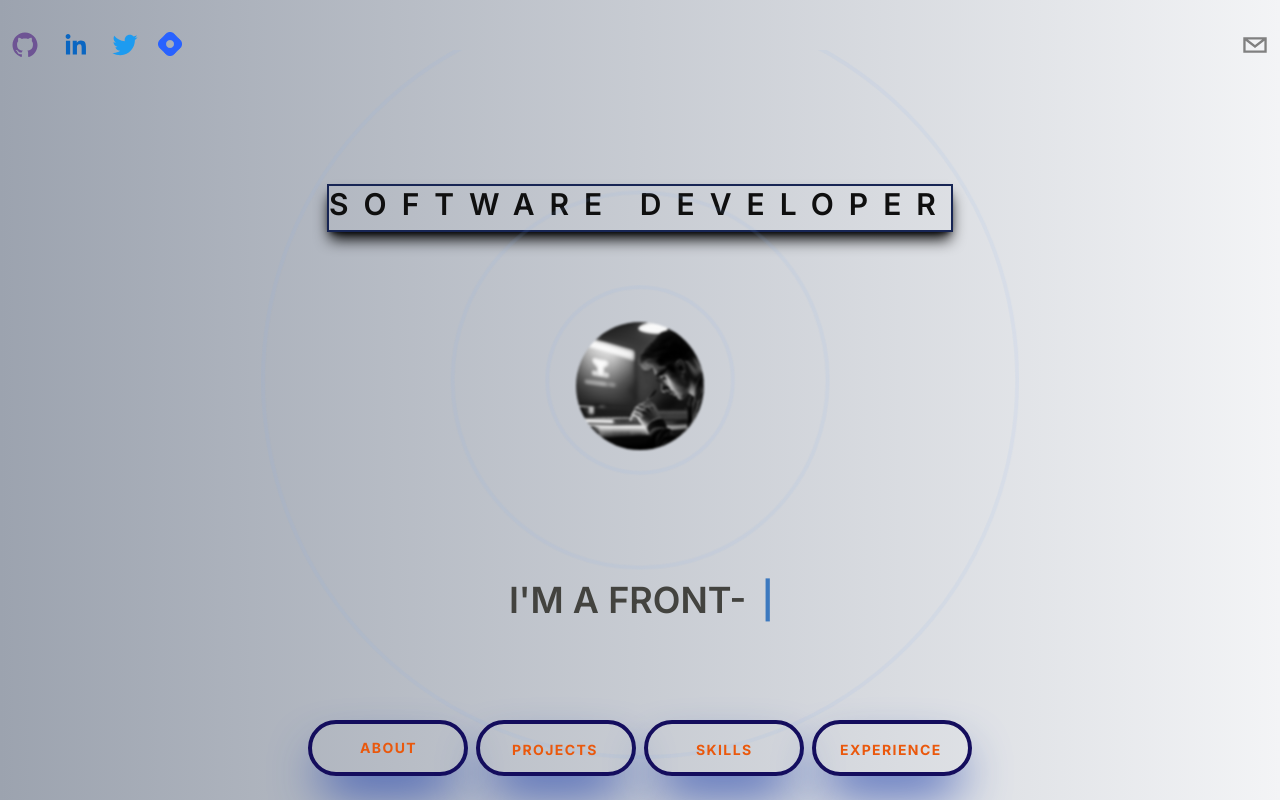
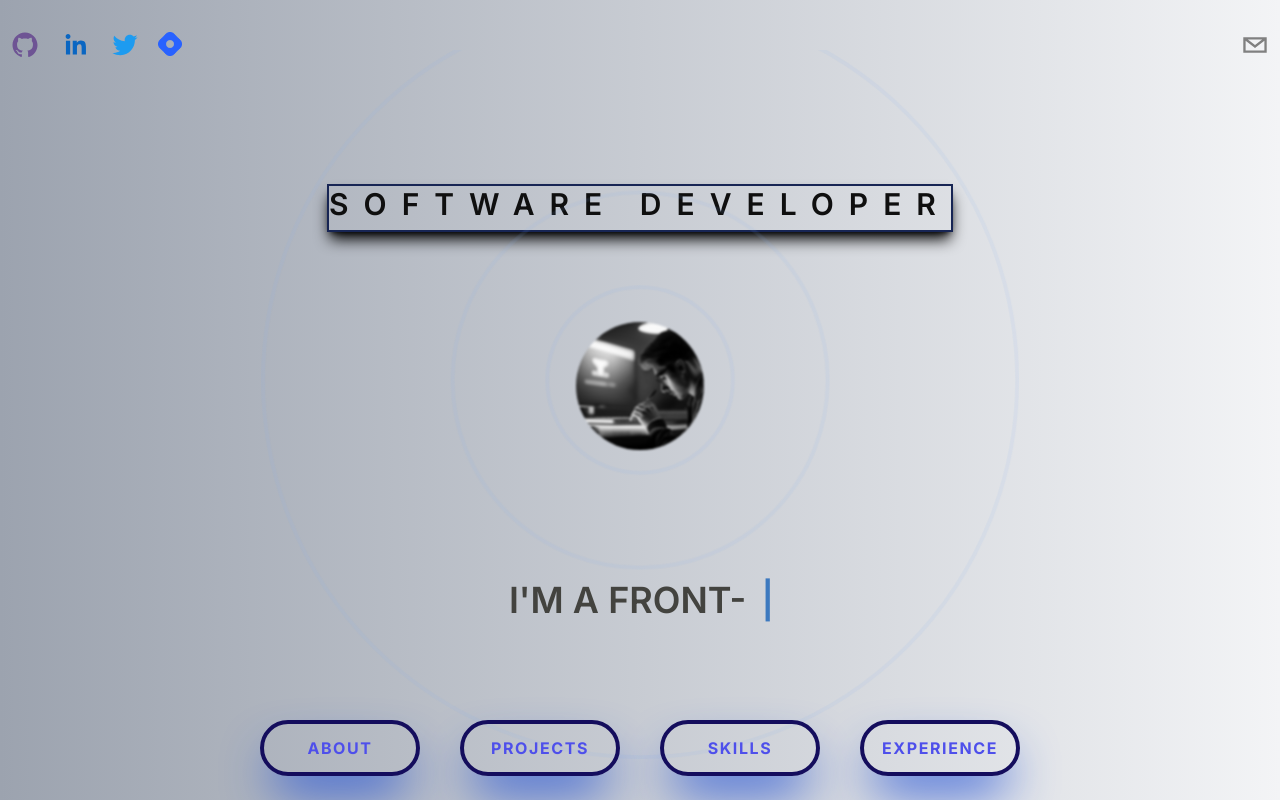
Before and after one commit to yashasvishukla127/portfolio-2ndtime, a Next.js app: page / in a window 1280 px wide. Shown: the top 800 px of the page. Built offline with nearby package versions, Linux system fonts and the light colour scheme.

Commit message:
button (hero) changed -color - applied mtion

```diff
--- a/app/globals.css
+++ b/app/globals.css
@@ -4,9 +4,7 @@
 
 @layer components{
     .heroButton{
-      @apply  px-6 py-4 border-4 font-bold text-base border-[#140d5d] rounded-full uppercase text-sm tracking-widest
-      text-[#394149] transition-all hover:border-[#140d5d]/40 hover:text-[#F7AB0A]/40
-
-
+      @apply  px-6 py-4 border-4 font-bold text-base border-[#140d5d] rounded-full uppercase  tracking-widest
+       transition-all  flex items-center justify-center
     }
   }
--- a/components/Hero.tsx
+++ b/components/Hero.tsx
@@ -3,6 +3,7 @@ import React from 'react'
 import { Cursor ,useTypewriter } from 'react-simple-typewriter'
 import Link from 'next/link'
 import Image from 'next/image'
+import {motion} from 'framer-motion'
 
 import BackgroundCircles from './BackgroundCircles'
 import clgstudent from '@/public/clgStuDe.jpg'
@@ -42,31 +43,64 @@ const Hero = (props: Props) => {
             </h2>
 
                                                 {/* these button changes are in GLOBALL.CSS  */}
-            <div className='pt-5 translate-y-40 text-[#8bb2c5] flex space-x-2'>
-                    <Link href= '#about'>   <button className='heroButton shadow-blue-800 shadow-2xl items-center before:ease relative flex h-14 w-40  overflow-hidden border-6
-                     bg-transparent font-bold text-orange-600 shadow-2xl transition-all duration-300 before:absolute before:inset-0 before:border-12
-                      before:border-[#FC6736] before:duration-100 before:ease-linear  hover:text-white hover:shadow-orange-800
-                      hover:before:border-[80px]  px-[30%] ' >
-                         <span className='relative z-10 hover:-translate-y-2'> About</span></button>
+            <div className='pt-5 translate-y-40 text-[#8bb2c5] flex space-x-10'>
+                    <Link href= '#about'>   <motion.button initial={{ opacity: 0.6 }}
+                        whileHover={{
+                          scale: 1.1,
+                          transition: { duration: 0.2 },
+                        }}
+                        whileTap={{ scale: 0.5 }}
+                        whileInView={{ opacity: 1 }}
+                        className=" heroButton shadow-blue-700 shadow-2xl before:ease relative flex h-14 w-40  overflow-hidden border-6
+                     bg-transparent font-bold text-[#4E4FEB] transition-all duration-300 before:absolute before:inset-0 before:border-12
+                      before:border-[#4E4FEB] before:duration-100 before:ease-linear   hover:text-white hover:shadow-black items-center justify-center
+                      hover:before:border-[80px]">
+                        <span className="relative z-10 text-center">about</span>
+                        </motion.button>
                     </Link>
 
-                    <Link href= '#projects'> <button className='heroButton  shadow-blue-800 shadow-2xl before:ease relative flex h-14 w-40  overflow-hidden border-6
-                     bg-transparent font-bold text-orange-600 shadow-2xl transition-all duration-300 before:absolute before:inset-0 before:border-12
-                      before:border-[#FC6736] before:duration-100 before:ease-linear  hover:text-white hover:shadow-orange-800
-                      hover:before:border-[80px]'><span className='relative z-10 px-2 hover:-translate-y-2'> Projects</span></button>  </Link>
+                    <Link href= '#projects'> <motion.button initial={{ opacity: 0.6 }}
+                        whileHover={{
+                          scale: 1.1,
+                          transition: { duration: 0.2 },
+                        }}
+                        whileTap={{ scale: 0.5 }}
+                        whileInView={{ opacity: 1 }}
+                        className=" heroButton shadow-blue-700 shadow-2xl before:ease relative flex h-14 w-40  overflow-hidden border-6
+                     bg-transparent font-bold text-[#4E4FEB] transition-all duration-300 before:absolute before:inset-0 before:border-12
+                      before:border-[#4E4FEB] before:duration-100 before:ease-linear   hover:text-white hover:shadow-black items-center justify-center
+                      hover:before:border-[80px]">
+                        <span className="relative z-10 text-center">projects</span>
+                        </motion.button>   </Link>
 
 
-                    <Link href= '#skills'> <button className='heroButton  shadow-blue-800 shadow-2xl before:ease relative flex h-14 w-40  overflow-hidden border-6
-                     bg-transparent font-bold text-orange-600 shadow-2xl transition-all duration-300 before:absolute before:inset-0 before:border-12
-                      before:border-[#FC6736] before:duration-100 before:ease-linear  hover:text-white hover:shadow-orange-800
-                      hover:before:border-[80px] '><span className='relative z-10 px-6 hover:-translate-y-2'> Skills</span></button> </Link>
+                    <Link href= '#skills'> <motion.button initial={{ opacity: 0.6 }}
+                        whileHover={{
+                          scale: 1.1,
+                          transition: { duration: 0.2 },
+                        }}
+                        whileTap={{ scale: 0.5 }}
+                        whileInView={{ opacity: 1 }}
+                        className=" heroButton shadow-blue-700 shadow-2xl before:ease relative flex h-14 w-40  overflow-hidden border-6
+                     bg-transparent font-bold text-[#4E4FEB] transition-all duration-300 before:absolute before:inset-0 before:border-12
+                      before:border-[#4E4FEB] before:duration-100 before:ease-linear   hover:text-white hover:shadow-black items-center justify-center
+                      hover:before:border-[80px]">
+                        <span className="relative z-10 text-center">skills</span>
+                        </motion.button>   </Link>
 
-                    <Link href= '#experience'> <button className=" heroButton shadow-blue-800 shadow-2xl before:ease relative flex h-14 w-40  overflow-hidden border-6
-                     bg-transparent font-bold text-orange-600 shadow-2xl transition-all duration-300 before:absolute before:inset-0 before:border-12
-                      before:border-[#FC6736] before:duration-100 before:ease-linear  hover:text-white hover:shadow-orange-800
+                    <Link href= '#experience'> <motion.button initial={{ opacity: 0.6 }}
+                        whileHover={{
+                          scale: 1.1,
+                          transition: { duration: 0.2 },
+                        }}
+                        whileTap={{ scale: 0.5 }}
+                        whileInView={{ opacity: 1 }}
+                        className=" heroButton shadow-blue-700 shadow-2xl before:ease relative flex h-14 w-40  overflow-hidden border-6
+                     bg-transparent font-bold text-[#4E4FEB] transition-all duration-300 before:absolute before:inset-0 before:border-12
+                      before:border-[#4E4FEB] before:duration-100 before:ease-linear   hover:text-white hover:shadow-black items-center justify-center
                       hover:before:border-[80px]">
-                        <span className="relative z-10 hover:-translate-y-2">experience</span>
-                        </button>
+                        <span className="relative z-10 text-center">experience</span>
+                        </motion.button>
                     </Link>
 
             </div>
```
